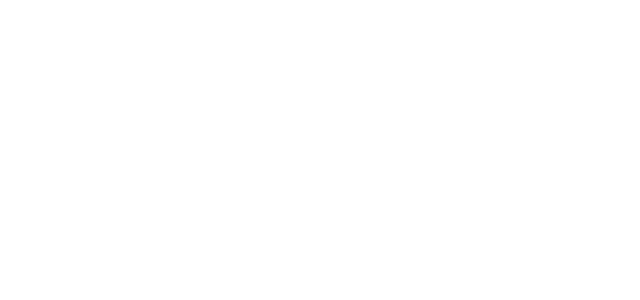
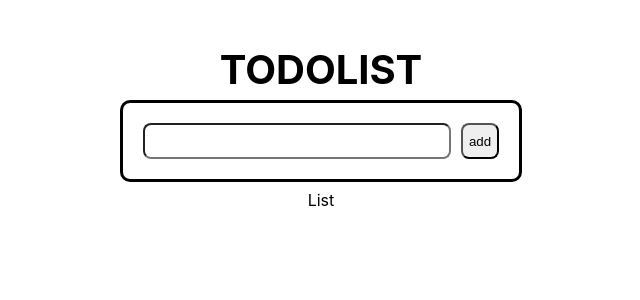
Before and after one commit to hyewon0615/wanted-pre-onboarding-frontend-challenge-19, a React (Create React App) app: page / in a window 1280 px wide. Shown: the top 300 px of the page, without its empty margins (319-959 px from the left). Built offline with nearby package versions, Linux system fonts and the light colour scheme.

Commit message:
[add]form componenet 생성

```diff
--- a/package.json
+++ b/package.json
@@ -13,6 +13,7 @@
     "@types/react-dom": "^18.0.0",
     "react": "^18.2.0",
     "react-dom": "^18.2.0",
+    "react-hook-form": "^7.50.1",
     "react-redux": "^9.1.0",
     "react-scripts": "5.0.1",
     "typescript": "^4.4.2",
@@ -41,5 +42,6 @@
       "last 1 firefox version",
       "last 1 safari version"
     ]
-  }
+  },
+  "devDependencies": {}
 }
--- a/src/App.tsx
+++ b/src/App.tsx
@@ -1,5 +1,29 @@
+import Form from "./components/Form";
+import List from "./components/List";
+import "./reset.css";
 function App() {
-  return <div></div>;
+  return (
+    <div
+      style={{
+        display: "flex",
+        flexDirection: "column",
+        alignItems: "center",
+        marginTop: "50px",
+        gap: "10px",
+      }}
+    >
+      <h1
+        style={{
+          fontWeight: "bold",
+          fontSize: "40px",
+        }}
+      >
+        TODOLIST
+      </h1>
+      <Form />
+      <List />
+    </div>
+  );
 }
 
 export default App;
--- a/src/components/Form.tsx
+++ b/src/components/Form.tsx
@@ -1,5 +1,46 @@
+import { useForm } from "react-hook-form";
+import { useDispatch } from "react-redux";
+import { addTodo } from "../store/modules/todos";
+type FormData = {
+  todo: string;
+};
 const Form = () => {
-  return <div>Form</div>;
+  const { register, handleSubmit, reset } = useForm<FormData>();
+  const dispatch = useDispatch();
+
+  const onsubmit = handleSubmit(({ todo }) => {
+    dispatch(addTodo(todo));
+    reset();
+  });
+  return (
+    <form
+      onSubmit={onsubmit}
+      style={{
+        display: "flex",
+        border: "3px solid black",
+        padding: "20px",
+        gap: "10px",
+        borderRadius: "10px",
+      }}
+    >
+      <input
+        {...register("todo", { required: "할일을 입력해주세요" })}
+        style={{
+          width: "300px",
+          height: "30px",
+          borderRadius: "8px",
+        }}
+      ></input>
+      <button
+        type="submit"
+        style={{
+          borderRadius: "8px",
+        }}
+      >
+        add
+      </button>
+    </form>
+  );
 };
 
 export default Form;
--- /dev/null
+++ b/src/reset.css
@@ -0,0 +1,124 @@
+html,
+body,
+div,
+span,
+applet,
+object,
+iframe,
+h1,
+h2,
+h3,
+h4,
+h5,
+h6,
+p,
+blockquote,
+pre,
+a,
+abbr,
+acronym,
+address,
+big,
+cite,
+code,
+del,
+dfn,
+em,
+img,
+ins,
+kbd,
+q,
+s,
+samp,
+small,
+strike,
+strong,
+sub,
+sup,
+tt,
+var,
+b,
+u,
+i,
+center,
+dl,
+dt,
+dd,
+ol,
+ul,
+li,
+fieldset,
+form,
+label,
+legend,
+table,
+caption,
+tbody,
+tfoot,
+thead,
+tr,
+th,
+td,
+article,
+aside,
+canvas,
+details,
+embed,
+figure,
+figcaption,
+footer,
+header,
+hgroup,
+menu,
+nav,
+output,
+ruby,
+section,
+summary,
+time,
+mark,
+audio,
+video {
+  margin: 0;
+  padding: 0;
+  border: 0;
+  font-size: 100%;
+  font: inherit;
+  vertical-align: baseline;
+}
+/* HTML5 display-role reset for older browsers */
+article,
+aside,
+details,
+figcaption,
+figure,
+footer,
+header,
+hgroup,
+menu,
+nav,
+section {
+  display: block;
+}
+body {
+  line-height: 1;
+}
+ol,
+ul {
+  list-style: none;
+}
+blockquote,
+q {
+  quotes: none;
+}
+blockquote:before,
+blockquote:after,
+q:before,
+q:after {
+  content: "";
+  content: none;
+}
+table {
+  border-collapse: collapse;
+  border-spacing: 0;
+}
--- a/src/store/modules/todos.ts
+++ b/src/store/modules/todos.ts
@@ -1,11 +1,11 @@
 import { createSlice, PayloadAction } from "@reduxjs/toolkit";
 
-interface Todo {
+export interface Todo {
   id: number;
   text: string;
 }
 
-interface TodosState {
+export interface TodosState {
   todos: Todo[];
 }
 
```
Also changed, not shown: 1 other file (tests, documents, lock files or other folders).
